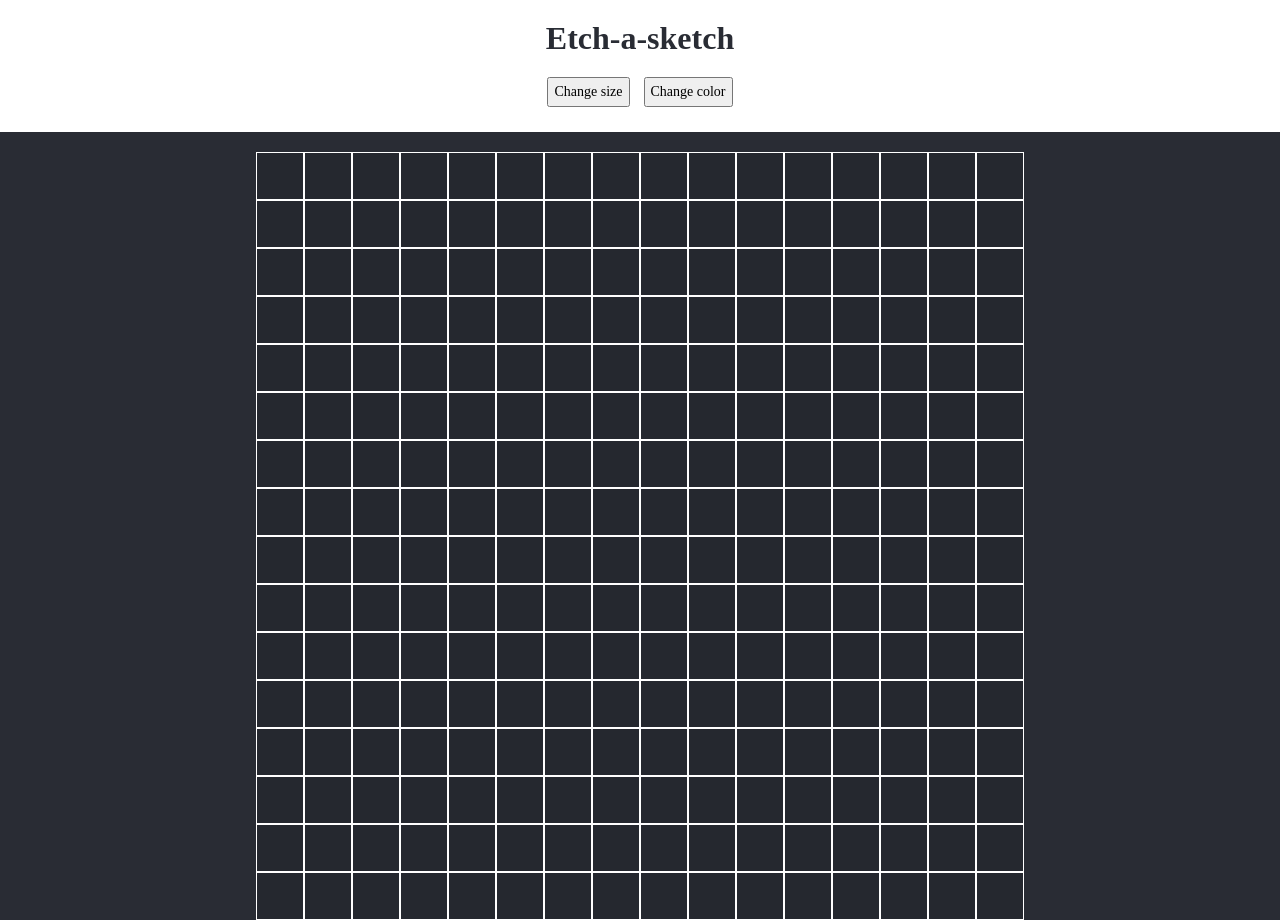
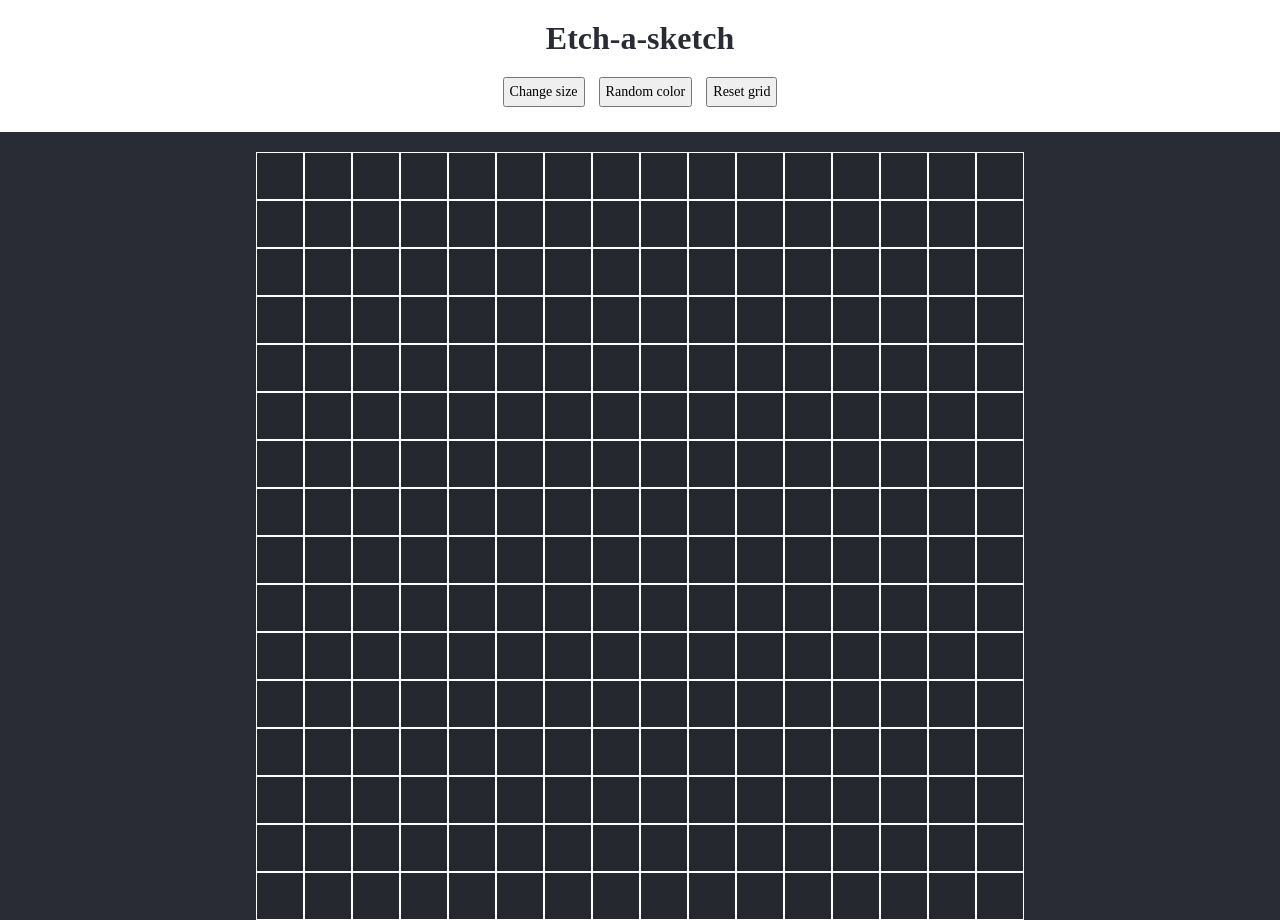
Before and after one commit to naekobest/etch-a-sketch, a plain HTML site: page index.html in a window 1280 px wide. Drawn offline with Linux system fonts and the light colour scheme.

Commit message:
Added rest-grid btn - added ids to buttons

```diff
--- a/index.html
+++ b/index.html
@@ -11,8 +11,9 @@
     <header>
         <h1>Etch-a-sketch</h1>
         <div class="nav">
-            <button class="btn btn-size">Change size</button>
-            <button class="btn btn-color">Change color</button>
+            <button class="btn btn-size" id="size">Change size</button>
+            <button class="btn btn-color" id="color">Random color</button>
+            <button class="btn btn-reset" id="reset">Reset grid</button>
         </div>
     </header>
     <div id="container">
```
